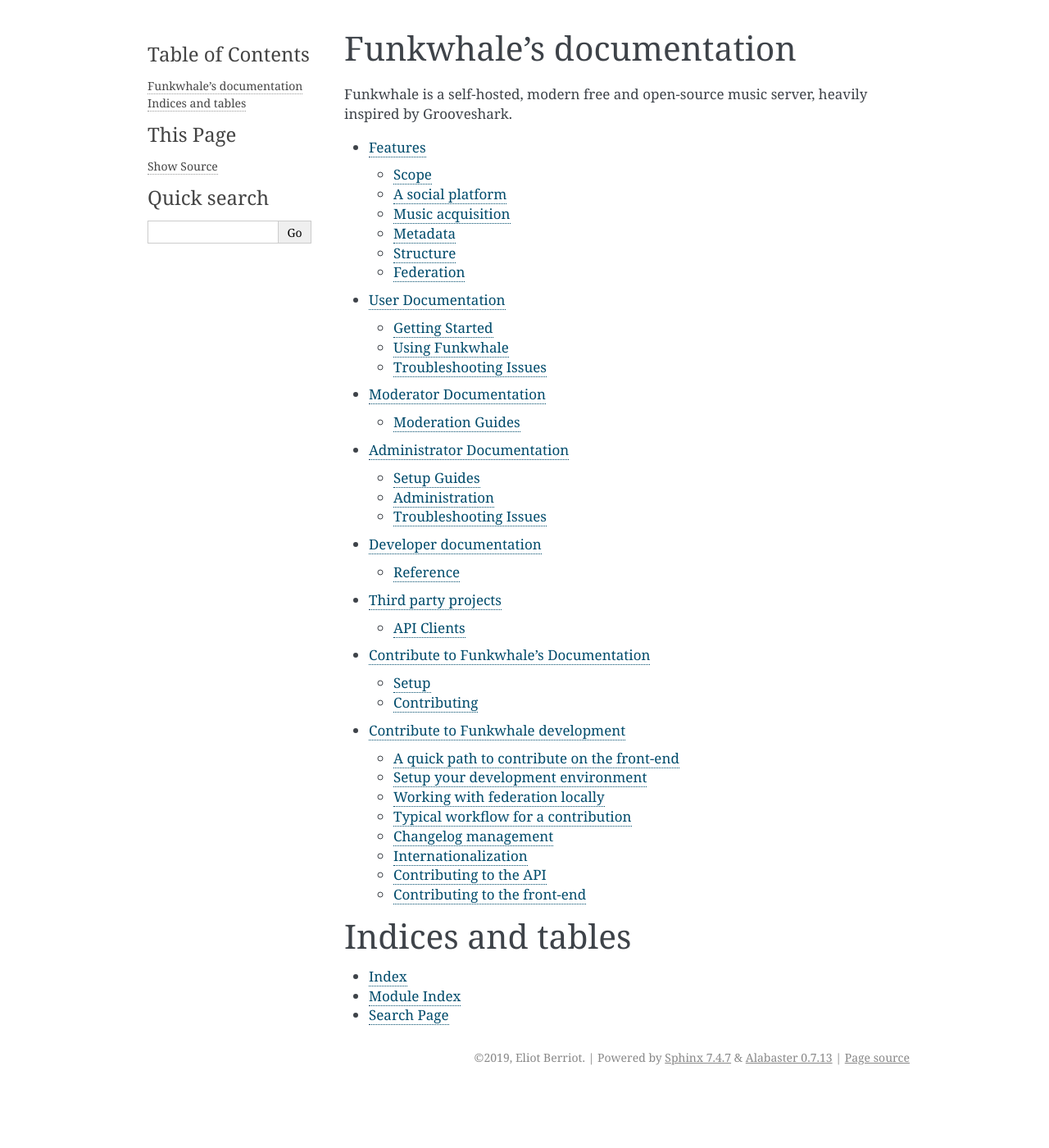
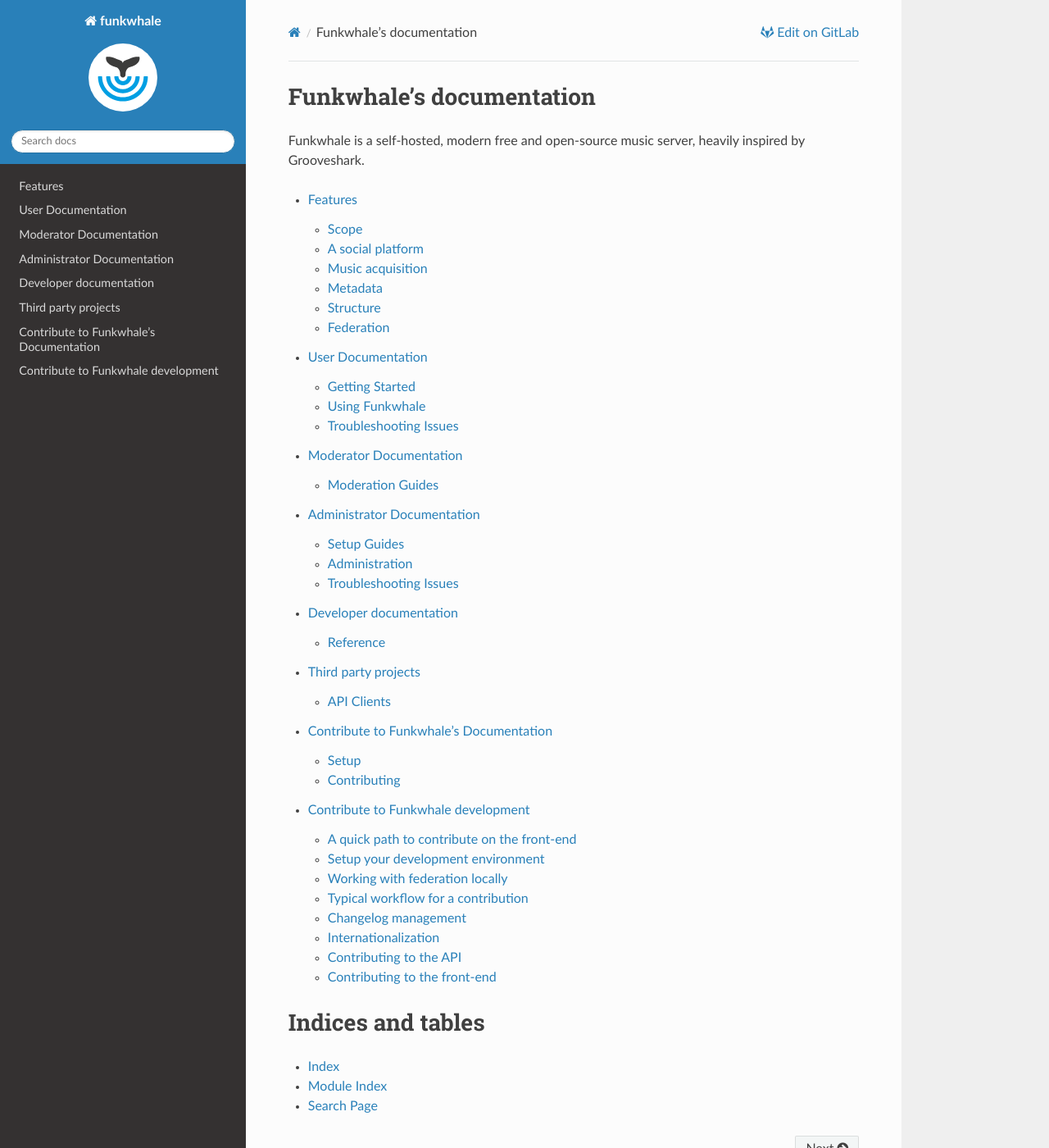
Before and after one commit to RYGhub/funkwhale, a Sphinx documentation site: the page built from docs/index.rst, in a window 1280 px wide and 1400 px high. Shown: the whole window at 82% size. Built offline with Sphinx 7.4.7 and the Read the Docs theme 2.0.0, drawn with Linux system fonts in a browser that asks for light colours; pages that are not in the unit, such as notebooks, are missing from menus; some of the changed text lies outside the part shown.

Commit message:
Use sphinx_rtd documentation theme, added logo and link to source on Gitlab

```diff
--- a/docs/conf.py
+++ b/docs/conf.py
@@ -89,13 +89,24 @@
 # The theme to use for HTML and HTML Help pages.  See the documentation for
 # a list of builtin themes.
 #
-html_theme = "alabaster"
+html_theme = "sphinx_rtd_theme"
 
 # Theme options are theme-specific and customize the look and feel of a theme
 # further.  For a list of options available for each theme, see the
 # documentation.
 #
-# html_theme_options = {}
+html_theme_options = {
+    'gitlab_url': 'https://dev.funkwhale.audio/funkwhale/funkwhale'
+}
+html_context = {
+  'display_gitlab': True,
+  'gitlab_host': 'dev.funkwhale.audio',
+  'gitlab_repo': 'funkwhale',
+  'gitlab_user': 'funkwhale',
+  'gitlab_version': 'master',
+  'conf_py_path': '/docs/',
+}
+html_logo = 'logo.svg'
 
 # Add any paths that contain custom static files (such as style sheets) here,
 # relative to this directory. They are copied after the builtin static files,
```
Also changed, not shown: .gitlab-ci.yml, docs/logo.svg (added), 1 other file.
